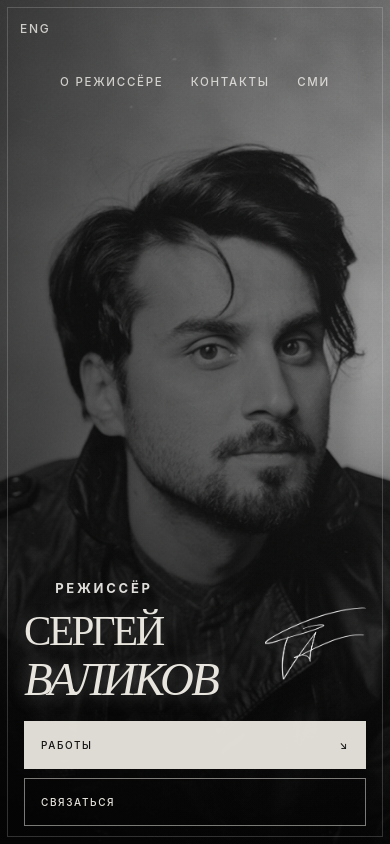
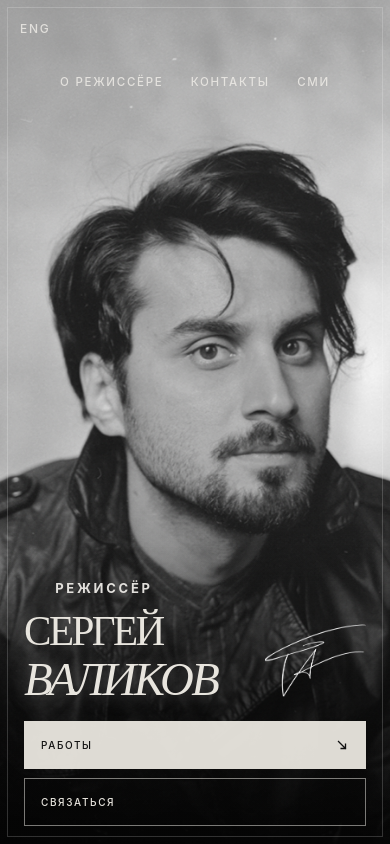
Before and after one commit to SergeyValikov/sergey-valikov-site, a React (Vite) app: page / in a window 390 px wide. Shown: the top 844 px of the page. Built offline with nearby package versions, Linux system fonts and the light colour scheme.

Commit message:
Refine mobile hero details

```diff
--- a/src/App.css
+++ b/src/App.css
@@ -288,6 +288,17 @@ main {
   color: #111;
   background: rgba(236, 233, 226, 0.94);
   border-color: transparent;
+}
+
+.button-arrow {
+  width: 14px;
+  height: 14px;
+  flex: 0 0 auto;
+  fill: none;
+  stroke: currentColor;
+  stroke-width: 1.5;
+  stroke-linecap: square;
+  stroke-linejoin: miter;
 }
 
 .button-primary:hover, .button-primary:focus-visible { background: #fff; }
@@ -632,14 +643,18 @@ main {
     width: 116%;
     height: 122%;
     object-position: 72% center;
-    filter: grayscale(1) contrast(1.03) brightness(0.78);
+    filter: grayscale(1) contrast(1.03) brightness(0.96);
   }
 
   .hero-overlay {
-    background:
-      linear-gradient(90deg, rgba(5, 5, 5, 0.5) 0%, rgba(5, 5, 5, 0.16) 65%, rgba(5, 5, 5, 0.04) 100%),
-      linear-gradient(0deg, rgba(3, 3, 3, 0.88) 0%, rgba(3, 3, 3, 0.2) 46%, rgba(3, 3, 3, 0.06) 100%),
-      radial-gradient(circle at 58% 42%, transparent 34%, rgba(0, 0, 0, 0.22) 100%);
+    background: linear-gradient(
+      180deg,
+      transparent 0%,
+      transparent 56%,
+      rgba(3, 3, 3, 0.08) 64%,
+      rgba(3, 3, 3, 0.62) 80%,
+      rgba(3, 3, 3, 0.94) 100%
+    );
   }
 
   .site-header {
@@ -694,7 +709,7 @@ main {
   }
 
   .signature-mark {
-    top: 28px;
+    top: 45px;
     right: 0;
     bottom: auto;
     left: auto;
@@ -804,14 +819,18 @@ html.real-mobile .hero-image {
   width: 116%;
   height: 122%;
   object-position: 72% center;
-  filter: grayscale(1) contrast(1.03) brightness(0.78);
+  filter: grayscale(1) contrast(1.03) brightness(0.96);
 }
 
 html.real-mobile .hero-overlay {
-  background:
-    linear-gradient(90deg, rgba(5, 5, 5, 0.5) 0%, rgba(5, 5, 5, 0.16) 65%, rgba(5, 5, 5, 0.04) 100%),
-    linear-gradient(0deg, rgba(3, 3, 3, 0.88) 0%, rgba(3, 3, 3, 0.2) 46%, rgba(3, 3, 3, 0.06) 100%),
-    radial-gradient(circle at 58% 42%, transparent 34%, rgba(0, 0, 0, 0.22) 100%);
+  background: linear-gradient(
+    180deg,
+    transparent 0%,
+    transparent 56%,
+    rgba(3, 3, 3, 0.08) 64%,
+    rgba(3, 3, 3, 0.62) 80%,
+    rgba(3, 3, 3, 0.94) 100%
+  );
 }
 
 html.real-mobile .site-header {
@@ -866,7 +885,7 @@ html.real-mobile .hero-content {
 }
 
 html.real-mobile .signature-mark {
-  top: 28px;
+  top: 45px;
   right: 0;
   bottom: auto;
   left: auto;
--- a/src/App.jsx
+++ b/src/App.jsx
@@ -151,7 +151,10 @@ function CTAButtons({ t }) {
   return (
     <div className="hero-actions">
       <a className="button button-primary" href="#works">
-        {t.worksButton} <span aria-hidden="true">↘</span>
+        {t.worksButton}
+        <svg className="button-arrow" viewBox="0 0 16 16" aria-hidden="true">
+          <path d="M4 4 12 12M7 12H12V7" />
+        </svg>
       </a>
       <a className="button button-secondary" href="#contact">{t.contactButton}</a>
     </div>
```
